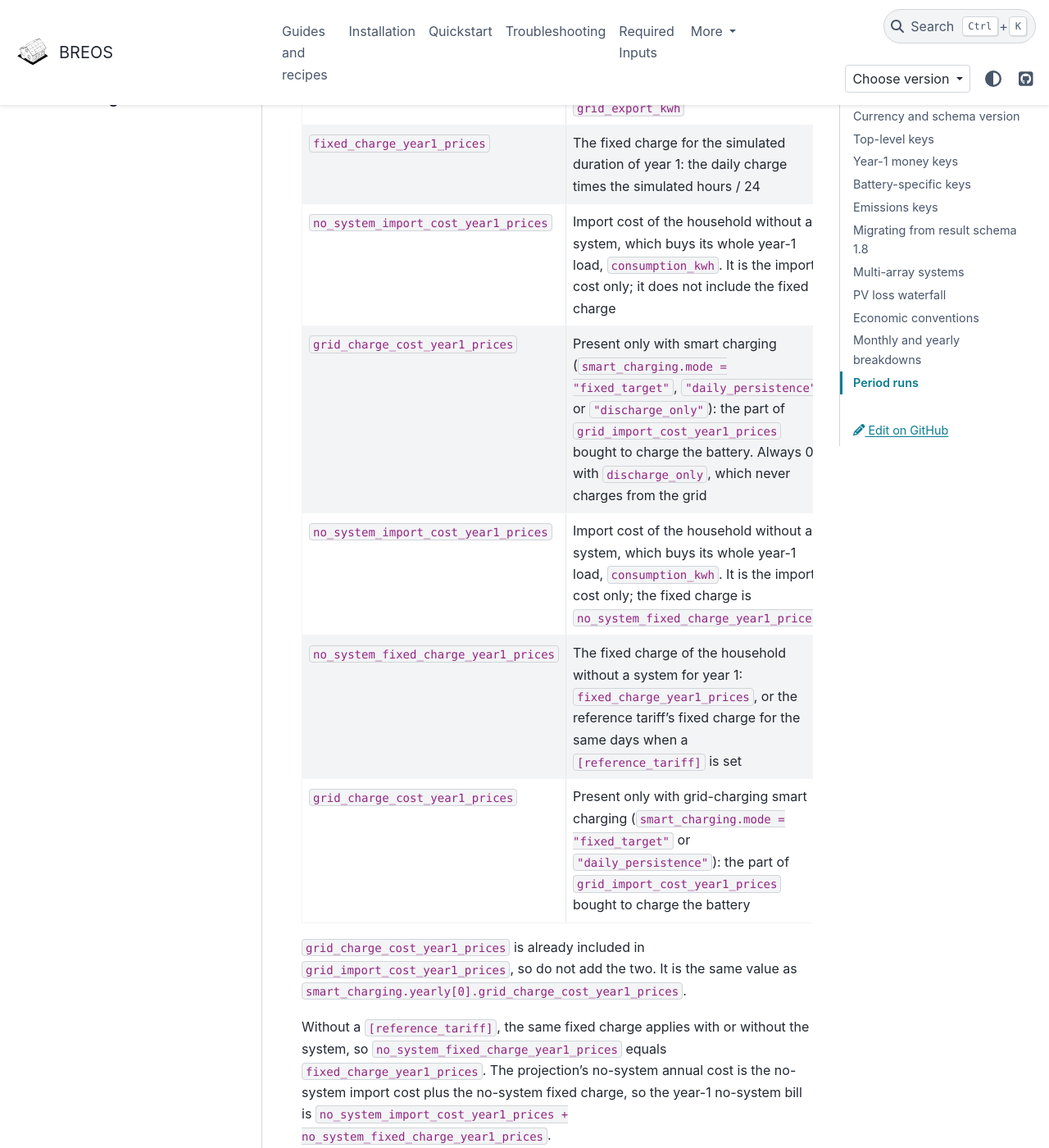
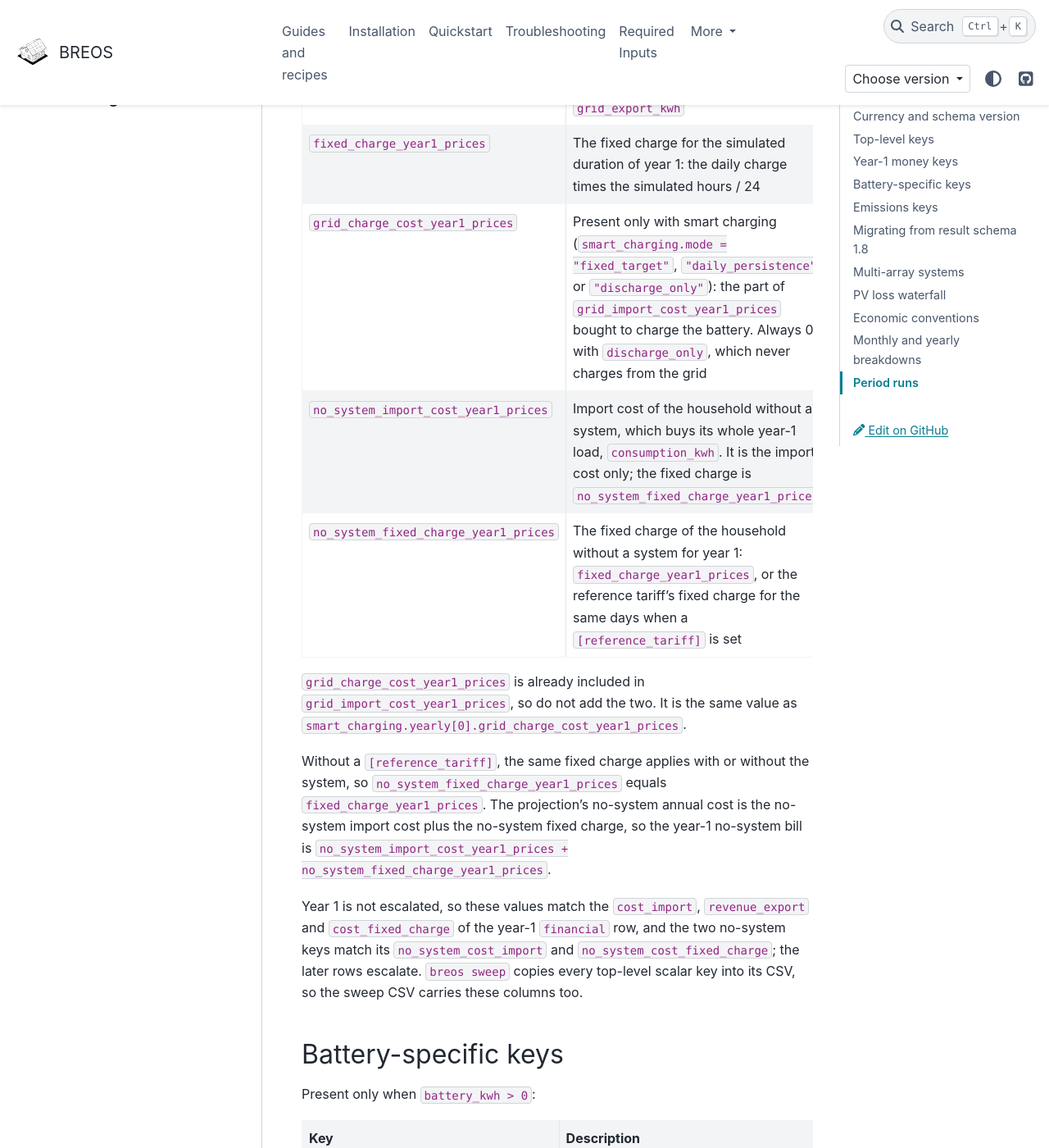
Before and after one commit to Str4vinci/breos, a Sphinx documentation site: the page built from docs/getting-started/interpreting-results.md, in a window 1280 px wide and 1400 px high, scrolled down 3981 px. Shown: the whole window at 82% size. Built offline with Sphinx 7.4.7 and the PyData theme 0.15.4, drawn with Linux system fonts in a browser that asks for light colours; comment, search, counter and statistics services are not loaded.

Commit message:
docs: drop duplicate year-1 money rows and date A13 to schema 2.6

```diff
--- a/docs/getting-started/interpreting-results.md
+++ b/docs/getting-started/interpreting-results.md
@@ -123,11 +123,9 @@ no-system keys use the reference's prices instead.
 | `grid_import_cost_year1_prices` | Cost of the year-1 grid import, `grid_import_kwh` |
 | `grid_export_revenue_year1_prices` | Revenue from the year-1 grid export, `grid_export_kwh` |
 | `fixed_charge_year1_prices` | The fixed charge for the simulated duration of year 1: the daily charge times the simulated hours / 24 |
-| `no_system_import_cost_year1_prices` | Import cost of the household without a system, which buys its whole year-1 load, `consumption_kwh`. It is the import cost only; it does not include the fixed charge |
 | `grid_charge_cost_year1_prices` | Present only with smart charging (`smart_charging.mode = "fixed_target"`, `"daily_persistence"` or `"discharge_only"`): the part of `grid_import_cost_year1_prices` bought to charge the battery. Always 0 with `discharge_only`, which never charges from the grid |
 | `no_system_import_cost_year1_prices` | Import cost of the household without a system, which buys its whole year-1 load, `consumption_kwh`. It is the import cost only; the fixed charge is `no_system_fixed_charge_year1_prices` |
 | `no_system_fixed_charge_year1_prices` | The fixed charge of the household without a system for year 1: `fixed_charge_year1_prices`, or the reference tariff's fixed charge for the same days when a `[reference_tariff]` is set |
-| `grid_charge_cost_year1_prices` | Present only with grid-charging smart charging (`smart_charging.mode = "fixed_target"` or `"daily_persistence"`): the part of `grid_import_cost_year1_prices` bought to charge the battery |
 
 `grid_charge_cost_year1_prices` is already included in
 `grid_import_cost_year1_prices`, so do not add the two. It is the same value
```
Also changed, not shown: design/adr/0002-tariffs-and-smart-charging.md (+1 -1 lines).
